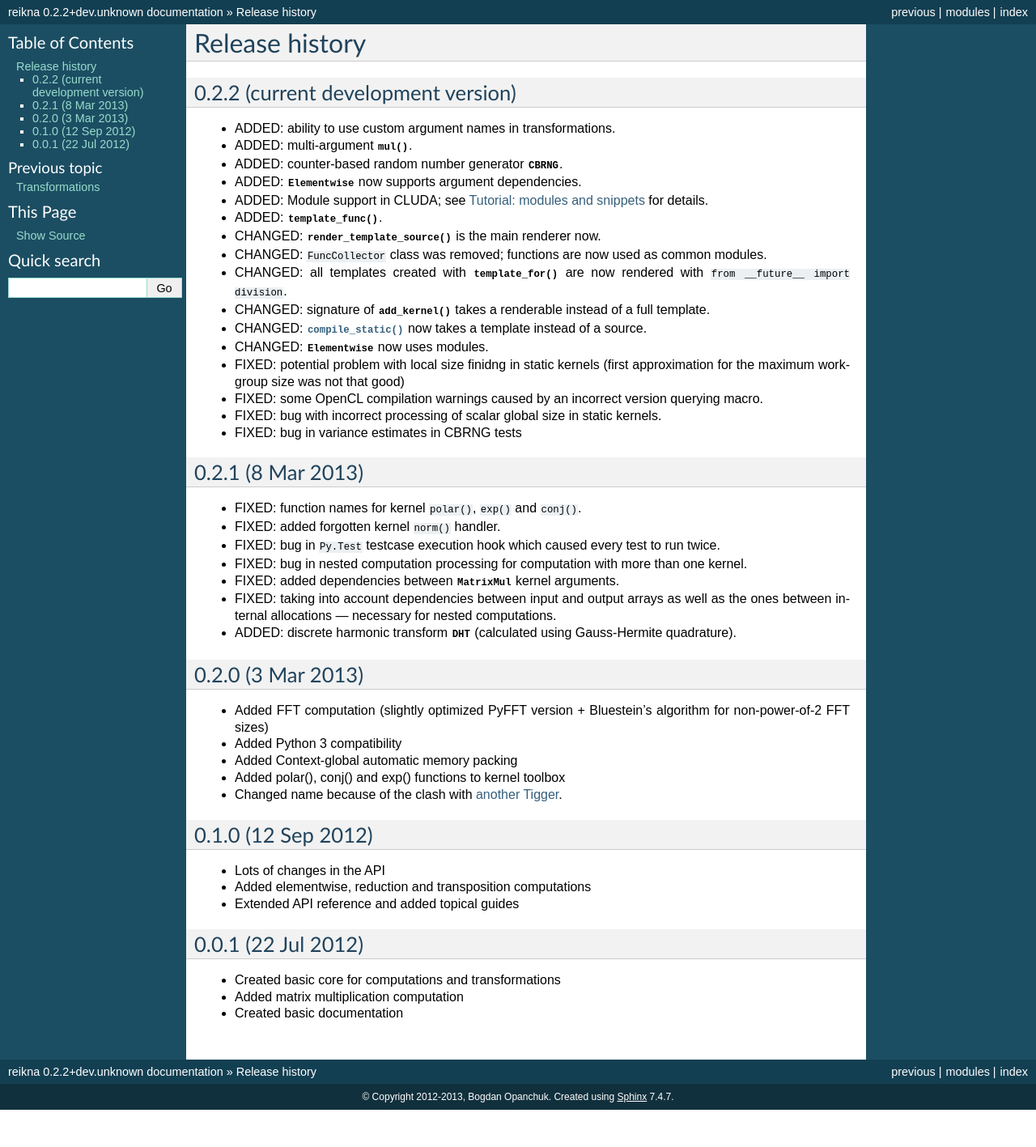
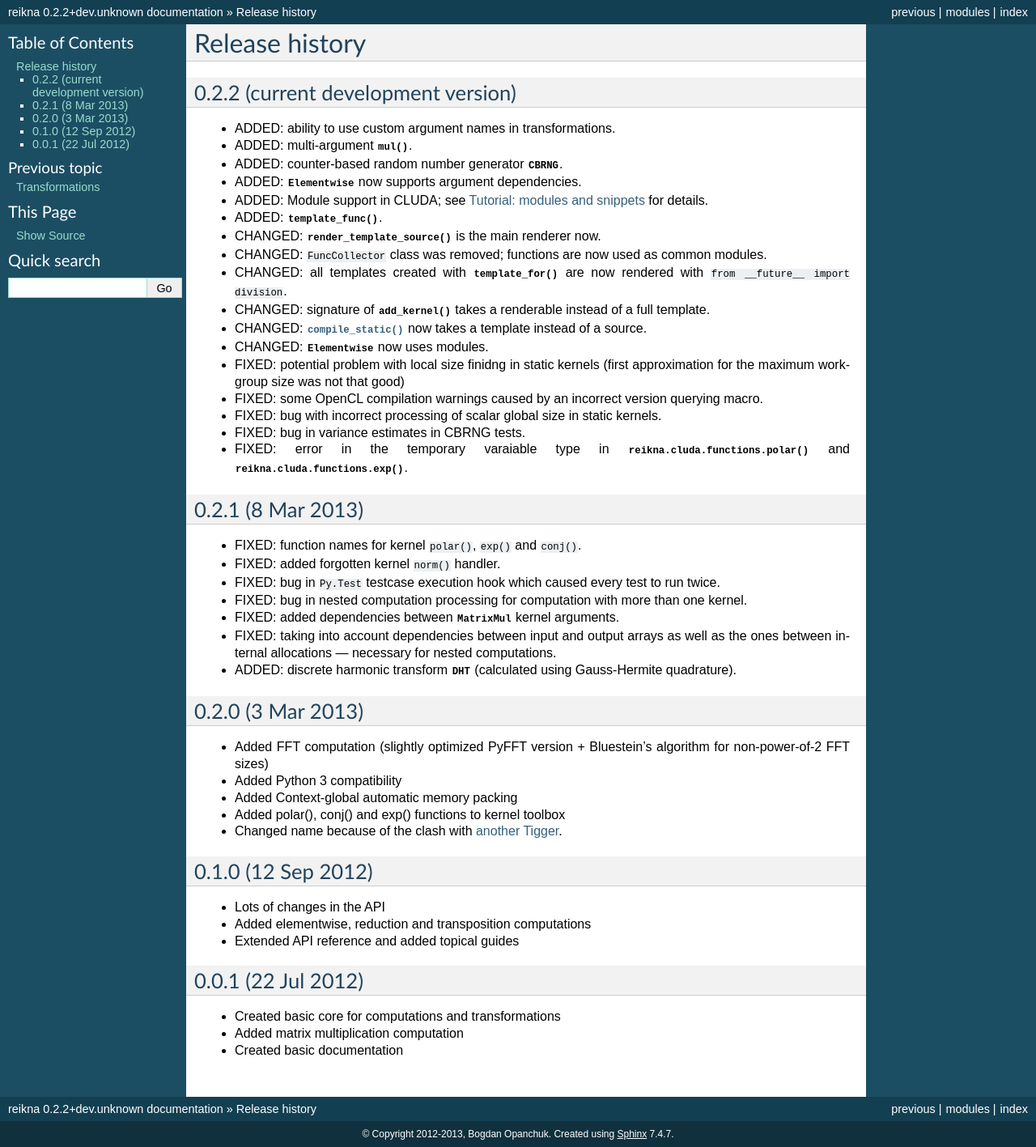
Before and after one commit to fjarri/reikna, a Sphinx documentation site: the page built from doc/source/history.rst, in a window 1280 px wide. Shown: the whole page at 81% size. Built offline with Sphinx 7.4.7, drawn with Linux system fonts in a browser that asks for light colours; before the commit the page ends 1371 px from its top, so only the background shows below that.

```diff
--- a/doc/source/history.rst
+++ b/doc/source/history.rst
@@ -36,7 +36,9 @@ Release history
 
 * FIXED: bug with incorrect processing of scalar global size in static kernels.
 
-* FIXED: bug in variance estimates in CBRNG tests
+* FIXED: bug in variance estimates in CBRNG tests.
+
+* FIXED: error in the temporary varaiable type in :py:func:`reikna.cluda.functions.polar` and :py:func:`reikna.cluda.functions.exp`.
 
 
 0.2.1 (8 Mar 2013)
```
Also changed, not shown: 1 other file.
